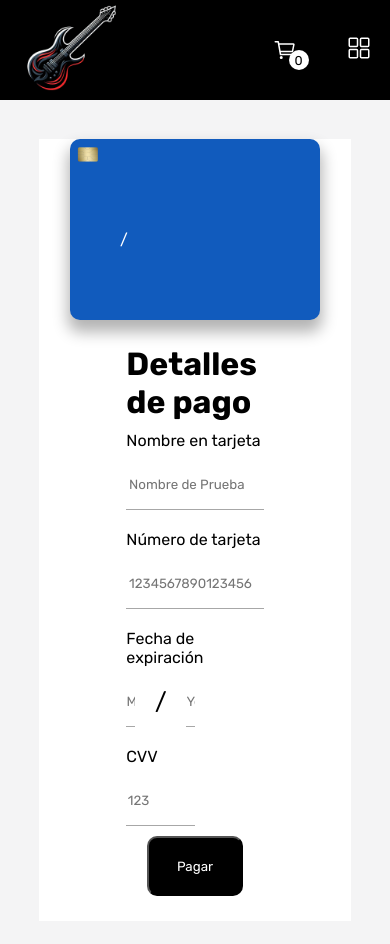
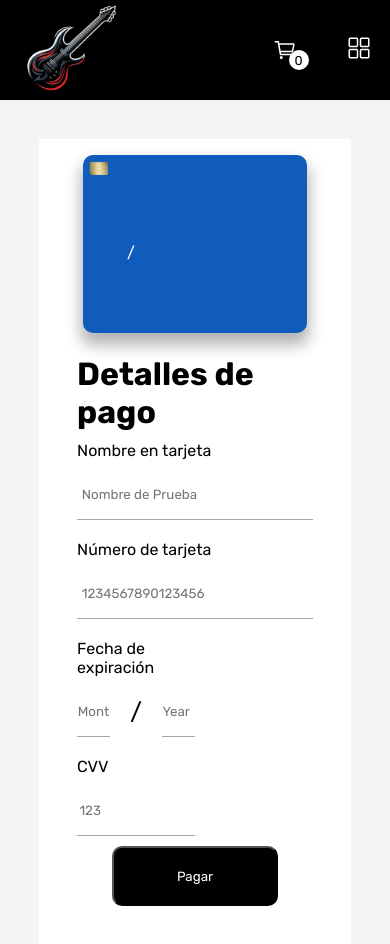
Before and after one commit to Juanhernandez1424/global-music, an Angular app: page /pay in a window 390 px wide. Shown: the top 944 px of the page. Built offline with nearby package versions, Linux system fonts and the light colour scheme.

Commit message:
correcciones responsive pay

```diff
--- a/src/app/pages/pay/pay.component.css
+++ b/src/app/pages/pay/pay.component.css
@@ -316,15 +316,24 @@
         width: 60%;
         position: static;
     }
+
+    .form-date-cvv{
+        flex-direction: column;
+    }
 }
 
 @media (max-width: 700px){
     .container__payment-details{
         width: 100%;
+        padding: 5%;
     }
 
     .card-after-expiration-date input{
         font-size: 1rem;
+    }
+
+    .payment-details-info-card{
+        width: 100%;
     }
 
     .payment-details-info-card h3{
@@ -335,8 +344,4 @@
     .details-card-after{
         width: 80%;
     }
-
-    .form-date-cvv{
-        flex-direction: column;
-    }
 }
```
